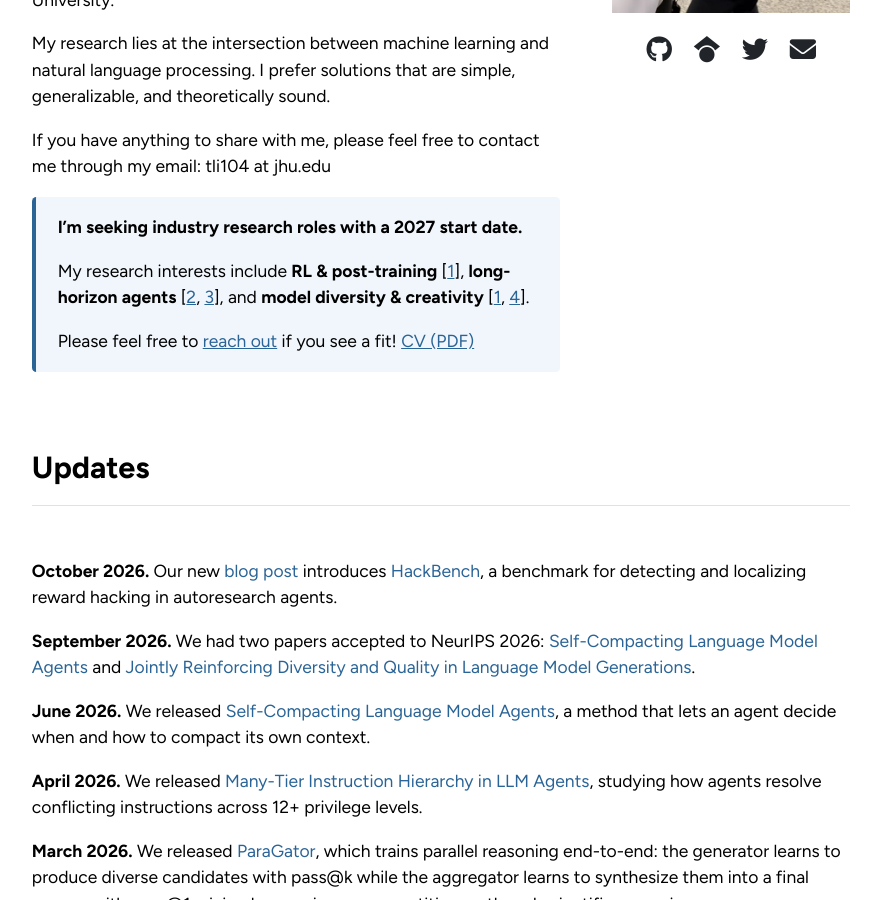
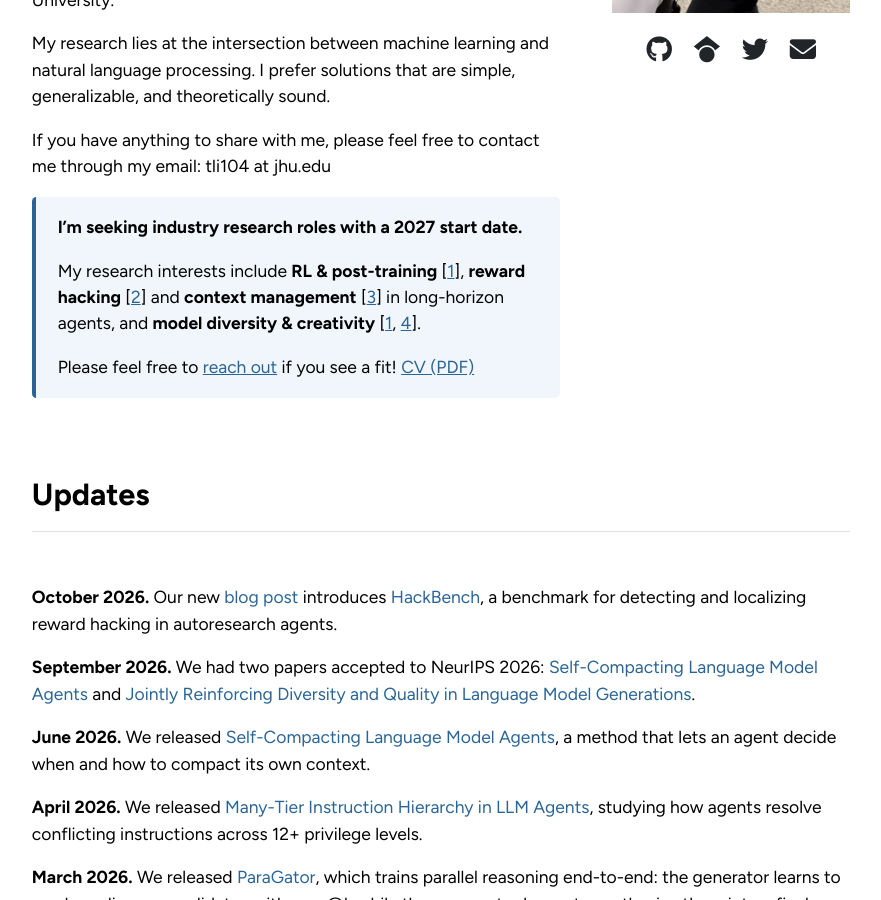
Before and after one commit to tianjianl/tianjianl.github.io, a Jekyll site: the page built from index.md, in a window 1280 px wide and 900 px high, scrolled down 493 px. Shown: the whole window, without its empty margins (199-1080 px from the left). Built offline with Jekyll 4.4.1, drawn with Linux system fonts in a browser that asks for light colours; comment, search, counter and statistics services are not loaded.

Commit message:
Split long-horizon agents interest into reward hacking and context management

```diff
--- a/index.md
+++ b/index.md
@@ -15,7 +15,7 @@ If you have anything to share with me, please feel free to contact me through my
 
 **I'm seeking industry research roles with a 2027 start date.**
 
-My research interests include **RL & post-training** \[[1](https://arxiv.org/abs/2509.02534)\], **long-horizon agents** \[[2](https://arxiv.org/abs/2606.23525), [3](https://facebookresearch.github.io/RAM/blogs/hackbench/)\], and **model diversity & creativity** \[[1](https://arxiv.org/abs/2509.02534), [4](https://arxiv.org/abs/2407.09007)\].
+My research interests include **RL & post-training** \[[1](https://arxiv.org/abs/2509.02534)\], **reward hacking** \[[2](https://facebookresearch.github.io/RAM/blogs/hackbench/)\] and **context management** \[[3](https://arxiv.org/abs/2606.23525)\] in long-horizon agents, and **model diversity & creativity** \[[1](https://arxiv.org/abs/2509.02534), [4](https://arxiv.org/abs/2407.09007)\].
 
 Please feel free to [reach out](mailto:tli104@jhu.edu) if you see a fit! [CV (PDF)]({{ '/assets/pdf/CV.pdf' | relative_url }})
 
```
